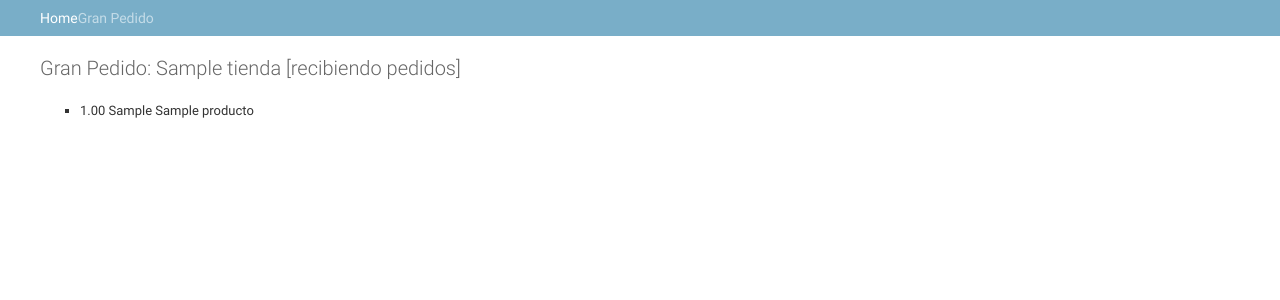
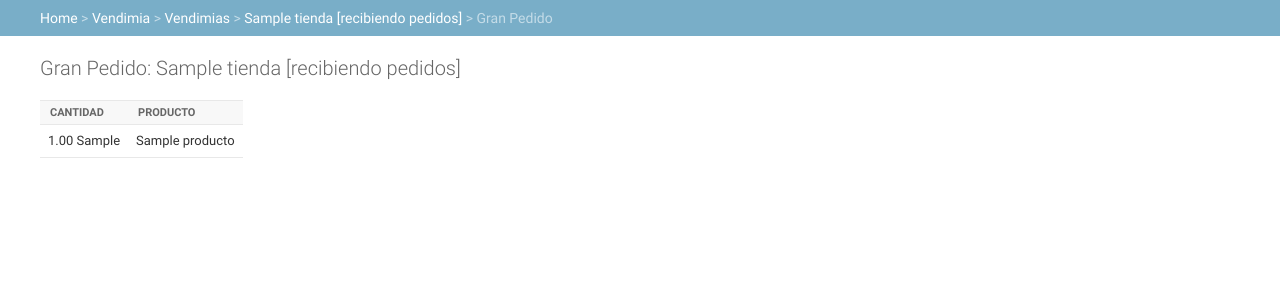
Before and after one commit to absorto/tianguis, a Django app: page /admin/vendimia/vendimia/1/gran_pedido/ in a window 1280 px wide. Shown: the part 48-348 px from the top of the page. Run offline with Django 3.2, Linux system fonts and the light colour scheme; a user stored in the database is signed in; tables that the repository leaves empty hold one stand-in row (values such as "Sample post").

Commit message:
breadcrumbs sensatos en estas vistas

```diff
--- a/tianguis/vendimia/templates/gran_pedido.html
+++ b/tianguis/vendimia/templates/gran_pedido.html
@@ -6,21 +6,36 @@
 
 <div class="breadcrumbs">
   <a href="/admin/">
-    {% trans "Home" %}</a>Gran Pedido</div>
+    {% trans "Home" %}</a> > <a href="/admin/vendimia/">Vendimia</a> >
+    <a href="/admin/vendimia/vendimia/">Vendimias</a> >
+    <a href="/admin/vendimia/vendimia/{{ vendimia.id }}/">{{ vendimia }}</a> > Gran Pedido</div>
 
 {% endblock %}
 
 
 {% block content %}
+<table>
+  <thead>
+    <tr>
+      <th scope="col"  class="column-cantidad">
+        Cantidad
+      </th>
+      <th scope="col"  class="column-producto">
+        Producto
+      </th>
+    </tr>
+  </thead>
+  <tbody>
 
-<ul>
-
-{% for p, cantidad in pedido.items %}
-
-  <li>
-    {{ cantidad }} {{ p.unidad}} {{ p.nombre }}
-  </li>
-{% endfor %}
-</ul>
+    {% for p, cantidad in pedido.items %}
+    <tr>
+      <td class="nowrap">
+        {{ cantidad }} {{ p.unidad}} </td>
+      <td class="nowrap">
+        {{ p.nombre }} </td>
+    </tr>
+    {% endfor %}
+  </tbody>
+</table>
 
 {% endblock %}
--- a/tianguis/vendimia/templates/pedidos_vendimia.html
+++ b/tianguis/vendimia/templates/pedidos_vendimia.html
@@ -6,7 +6,9 @@
 
 <div class="breadcrumbs">
   <a href="/admin/">
-    {% trans "Home" %}</a>Pedidos</div>
+    {% trans "Home" %}</a> > <a href="/admin/vendimia/">Vendimia</a> >
+    <a href="/admin/vendimia/vendimia/">Vendimias</a> >
+    <a href="/admin/vendimia/vendimia/{{ vendimia.id }}/">{{ vendimia }}</a> > Pedidos</div>
 
 {% endblock %}
 
--- a/tianguis/vendimia/templates/pedidos_vendimia_usuario.html
+++ b/tianguis/vendimia/templates/pedidos_vendimia_usuario.html
@@ -6,7 +6,10 @@
 
 <div class="breadcrumbs">
   <a href="/admin/">
-    {% trans "Home" %}</a>Pedidos de {{ user }}</div>
+    {% trans "Home" %}</a> > <a href="/admin/vendimia/">Vendimia</a> >
+    <a href="/admin/vendimia/vendimia/">Vendimias</a> >
+    <a href="/admin/vendimia/vendimia/{{ vendimia.id }}/">{{ vendimia }}</a>
+    > Pedido de {{ user }} </div>
 
 {% endblock %}
 
--- a/tianguis/vendimia/views.py
+++ b/tianguis/vendimia/views.py
@@ -23,6 +23,7 @@ def gran_pedido(request, vendimia_id=None):
     return render_to_response('gran_pedido.html',
                               context_instance=RequestContext(request,
                                                               {'title': 'Gran Pedido: %s' % v,
+                                                               'vendimia': v,
                                                                'pedido': v.gran_pedido()}))
 
 
@@ -34,6 +35,7 @@ def pedidos_vendimia(request, vendimia_id=None):
     return render_to_response('pedidos_vendimia.html',
                               context_instance=RequestContext(request,
                                                               {'title': 'Pedidos: %s' % v,
+                                                               'vendimia': v,
                                                                'ordenes': v.ordenes()}))
 
 
@@ -47,5 +49,6 @@ def pedido_vendimia_user(request, vendimia_id, user_id):
     return render_to_response('pedidos_vendimia_usuario.html',
                               context_instance=RequestContext(request,
                                                               {'title': 'Orden: %s @ %s' % (u,v),
+                                                               'vendimia': v,
                                                                'user': u,
                                                                'pedidos': pedidos}))
```
